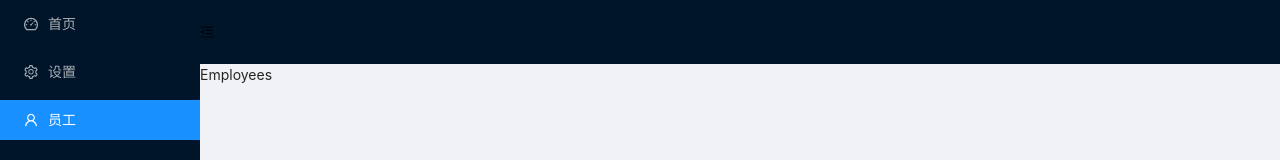
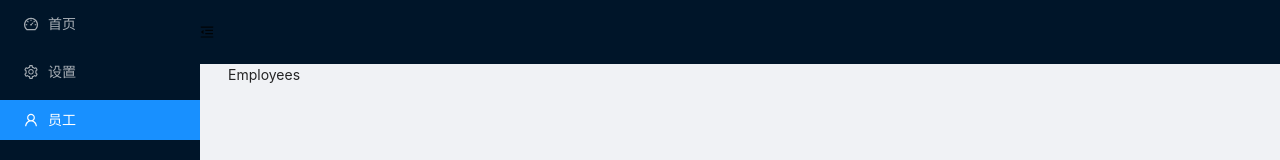
Before and after one commit to wavyhair/Hospital-Admin, a React (Create React App) app: page /home/employees in a window 1280 px wide. Shown: the top 160 px of the page. Built offline with nearby package versions, Linux system fonts and the light colour scheme.

Commit message:
🍻 Beer: 配置404路由 安装 classname

```diff
--- a/package.json
+++ b/package.json
@@ -15,6 +15,7 @@
     "@types/react-dom": "^18.0.6",
     "antd": "^4.23.6",
     "axios": "^1.1.3",
+    "classnames": "^2.3.2",
     "cz-conventional-emoji": "^1.0.2",
     "history": "^5.3.0",
     "js-cookie": "^3.0.1",
--- a/src/App.tsx
+++ b/src/App.tsx
@@ -2,7 +2,7 @@
  * @Author: CHENJIE
  * @Date: 2022-10-20 11:36:55
  * @LastEditors: CHENJIE
- * @LastEditTime: 2022-10-20 15:58:53
+ * @LastEditTime: 2022-10-23 09:29:03
  * @FilePath: \hrss-react-ts\src\App.tsx
  * @Description: App
  */
@@ -12,7 +12,7 @@ import Router from './routes/inedx';
 function App() {
   return (
     <HistoryRouter history={customHistory} >
-      <Router />
+        <Router />
     </HistoryRouter>
   );
 }
--- a/src/pages/404/index.tsx
+++ b/src/pages/404/index.tsx
@@ -2,7 +2,7 @@
  * @Author: CHENJIE
  * @Date: 2022-10-20 13:13:23
  * @LastEditors: CHENJIE
- * @LastEditTime: 2022-10-20 13:13:31
+ * @LastEditTime: 2022-10-23 09:31:11
  * @FilePath: \hrss-react-ts\src\pages\404\index.tsx
  * @Description: 404
  */
@@ -18,7 +18,7 @@ function NotFound() {
             title="404"
             subTitle="找不到页面"
             extra={
-                <Button type="primary" onClick={() => navigate("/syt/dashboard")}>
+                <Button type="primary" onClick={() => navigate("/home/dashboard")}>
                     返回首页
                 </Button>
             }
--- a/src/pages/Employees/index.tsx
+++ b/src/pages/Employees/index.tsx
@@ -2,13 +2,13 @@
  * @Author: CHENJIE
  * @Date: 2022-10-22 21:37:39
  * @LastEditors: CHENJIE
- * @LastEditTime: 2022-10-22 21:37:58
+ * @LastEditTime: 2022-10-23 09:39:57
  * @FilePath: \hrss-react-ts\src\pages\Employees\index.tsx
  * @Description: Employees
  */
 
 export default function Employees() {
   return (
-    <div>Employees</div>
+    <div className="app-container">Employees</div>
   )
 }
--- a/src/styles/index.css
+++ b/src/styles/index.css
@@ -10,3 +10,7 @@
 .ml {
   margin-left: 10px;
 }
+.app-container {
+  padding: 0 28px;
+  height: 100%;
+}
```
Also changed, not shown: src/routes/inedx.tsx (+7 -2 lines), 1 other file (tests, documents, lock files or other folders). Lines whose indentation alone changed are shown as unchanged.
